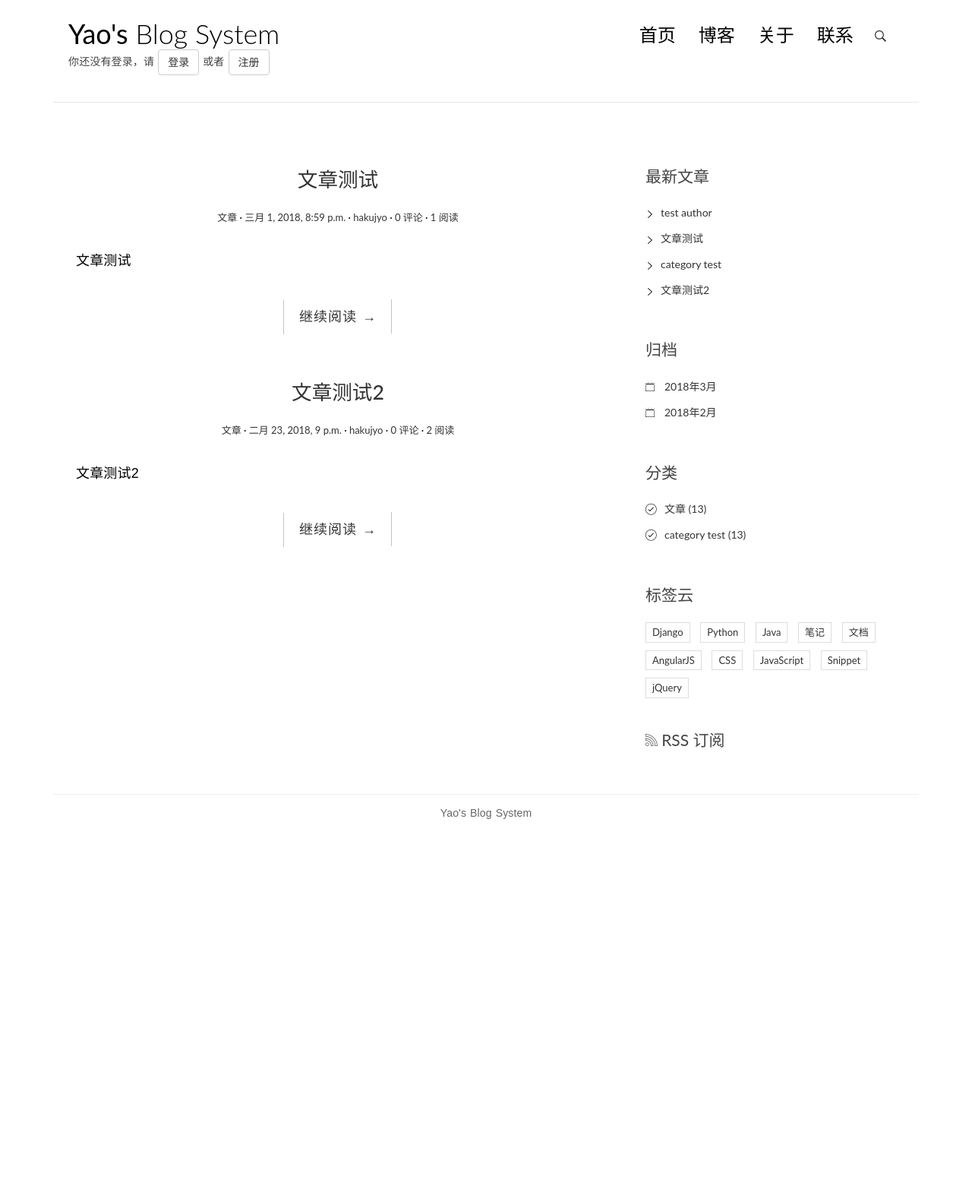
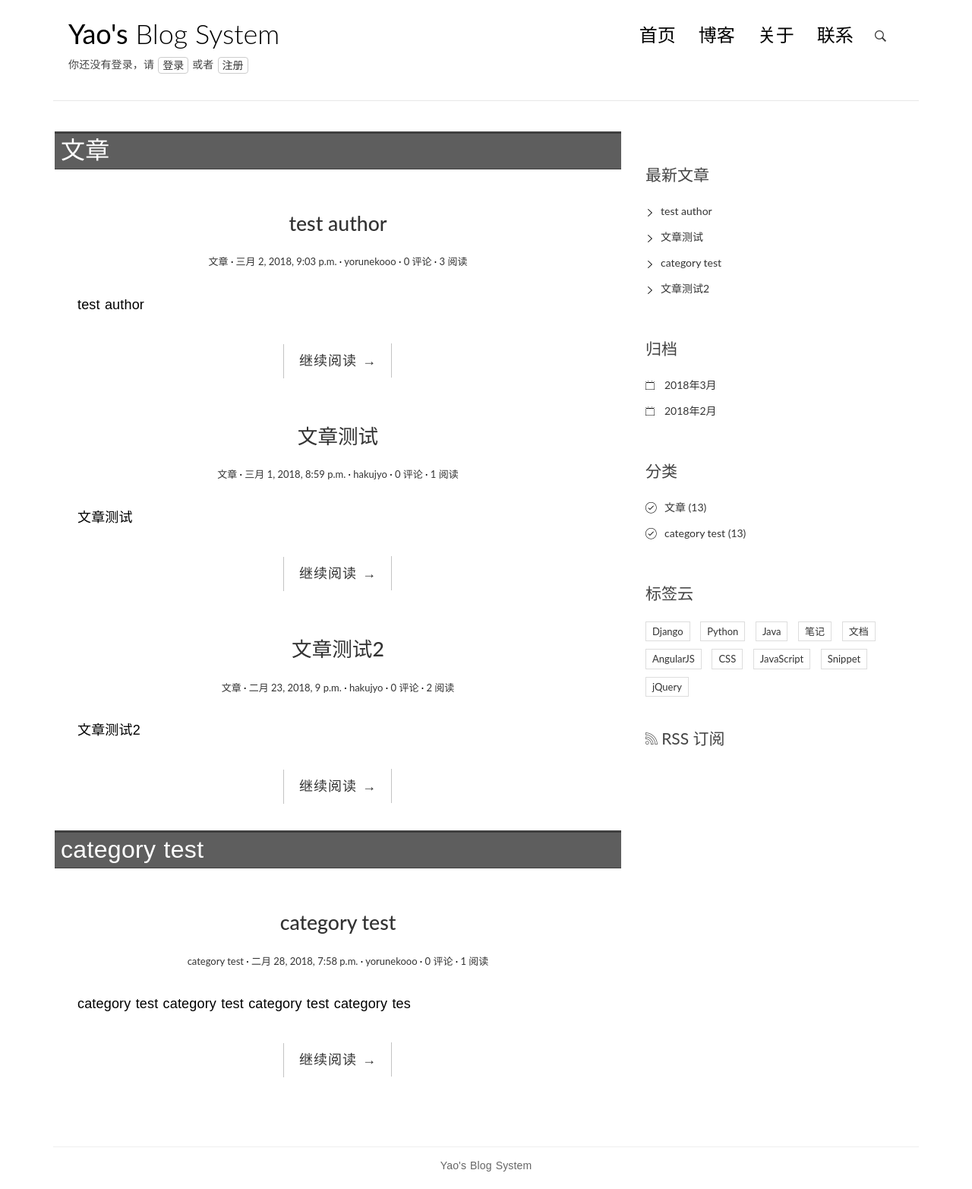
Before and after one commit to hakujyo/blogproject, a Django app: page /author/2/ in a window 1280 px wide. Shown: the whole page at 76% size. Before the commit the page ends 1078 px from the top, so only its background shows below. Run offline with Django 3.2, Linux system fonts and the light colour scheme; data comes from the database, SQL or seed files in the repository; both versions use the stored data as it was after the commit; data that the repository does not hold is empty; some libraries are stand-ins or nearby versions.

Commit message:
update index

```diff
--- a/blog/static/blog/css/custom.css
+++ b/blog/static/blog/css/custom.css
@@ -903,3 +903,25 @@
 .current a {
     color: red;
 }
+
+#mybutton {
+    padding: 0px 5px;
+}
+
+.islogin{
+    margin-top: 10px;
+}
+
+.category-div{
+    border-top: 3px solid #3f3f3f;
+    margin:0 2px;
+    margin-bottom: 20px;
+}
+
+.category-title{
+    font-size: 32px;
+    border-bottom: 1px solid #3f3f3f;
+    background: #5e5e5e;
+    color: #FFFFFF;
+    padding:0 8px;
+}
--- a/blog/templates/base.html
+++ b/blog/templates/base.html
@@ -31,16 +31,17 @@
                 <div class="logo">
                     <h1><a href="{% url 'blog:index' %}"><b>Yao's</b> Blog System</a></h1>
                 </div>
-                <div>
+                <div class="islogin">
                     {% if user.is_authenticated %}
-                        <p>你已登录，欢迎你：<a href="#">{{ user.username }}</a></p>
-                        <button class="btn btn-default"><a href="{% url 'logout' %}?next={{ request.path }}">注销登录</a></button>
-                        <button class="btn btn-default"><a href="{% url 'password_change' %}?next={{ request.path }}">修改密码</a></button>
+                        <p>你已登录，欢迎你：<a href="#">{{ user.username }}</a>
+                            <button class="btn btn-default" id="mybutton"><a href="{% url 'logout' %}?next={{ request.path }}">注销登录</a></button>
+                            <button class="btn btn-default" id="mybutton"><a href="{% url 'password_change' %}?next={{ request.path }}">修改密码</a></button>
+                        </p>
                     {% else %}
                         <p>你还没有登录，请
-                            <button class="btn btn-default"><a href="{% url 'login' %}?next={{ request.path }}">登录</a></button>
+                            <button class="btn btn-default" id="mybutton"><a href="{% url 'login' %}?next={{ request.path }}">登录</a></button>
                             或者
-                            <button class="btn btn-default"><a href="{% url 'users:register' %}?next={{ request.path }}">注册</a></button>
+                            <button class="btn btn-default" id="mybutton"><a href="{% url 'users:register' %}?next={{ request.path }}">注册</a></button>
                         </p>
                     {% endif %}
                 </div>
--- a/blog/templates/index.html
+++ b/blog/templates/index.html
@@ -1,6 +1,14 @@
 {% extends 'base.html' %}
+{% load staticfiles %}
+{% load blog_tags %}
+
 
 {% block main %}
+    {% get_categories as category_list %}
+    {% for category in category_list %}
+        <div class="category-div">
+            <p class="category-title">{{ category }}</p>
+            {% get_post_of_category category as post_list %}
             {% for post in post_list %}
                 <article class="post post-{{ post.pk }}">
                     <header class="entry-header">
@@ -11,7 +19,7 @@
                             <span class="post-category"><a href="#">{{ post.category.name }}</a></span>
                             <span class="post-date"><a href="#"><time class="entry-date" datetime="{{ post.created_time }}">{{ post.created_time }}</time></a></span>
                             <span class="post-author"><a href="{{ post.author.get_absolute_url }}">{{ post.author }}</a></span>
-{#                    <span class="post-author"><a href="{% url 'blog:author' pk=post.author_id%}">{{ post.author }}</a></span>#}
+            {#              <span class="post-author">< a href="{% url 'blog:author' pk=post.author_id%}">{{ post.author }}</a></span>#}
                             <span class="comments-link"><a href="#">{{ post.comment_set.count }} 评论</a></span>
                             <span class="views-count"><a href="#">{{ post.views }} 阅读</a></span>
                         </div>
@@ -26,13 +34,9 @@
             {% empty %}
                 <div class="no-post">暂时还没有发布的文章！</div>
             {% endfor %}
-    <!-- 简单分页效果
-    <div class="pagination-simple">
-        <a href="#">上一页</a>
-        <span class="current">第 6 页 / 共 11 页</span>
-        <a href="#">下一页</a>
         </div>
-    -->
+    {% endfor %}
+
     {% if is_paginated %}
         <div class="pagination-simple">
         <!-- 如果当前页还有上一页，显示一个上一页的按钮 -->
--- a/blog/templatetags/blog_tags.py
+++ b/blog/templatetags/blog_tags.py
@@ -15,3 +15,8 @@
 def get_categories():
     # 别忘了在顶部引入 Category 类
     return Category.objects.all()
+
+@register.simple_tag
+def get_post_of_category(cate):
+    # 别忘了在顶部引入 Category 类
+    return Post.objects.filter(category=cate)
--- a/blog/views.py
+++ b/blog/views.py
@@ -13,7 +13,7 @@
 class IndexView(ListView):
     model = Post
     template_name = 'index.html'
-    context_object_name = 'post_list'
+    context_object_name = 'post_list_a'
     paginate_by = 5
 
 #对应的视图函数：
```
Also changed, not shown: blog/templates/index-backup.html (added, +47 -0 lines), db.sqlite3. Lines whose indentation alone changed are shown as unchanged.
